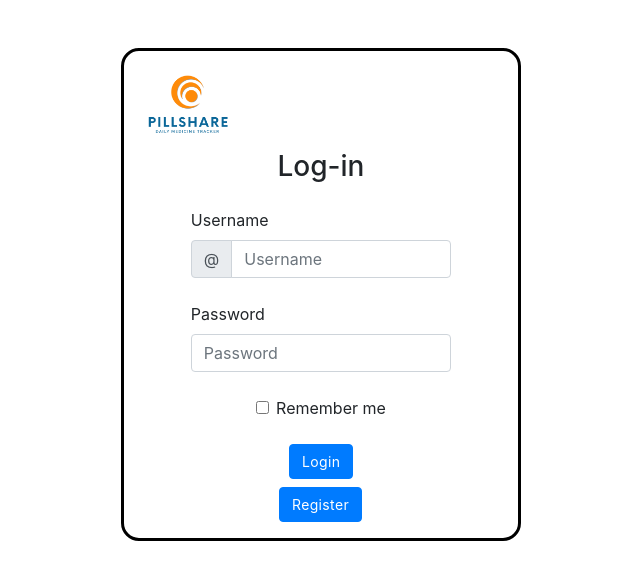
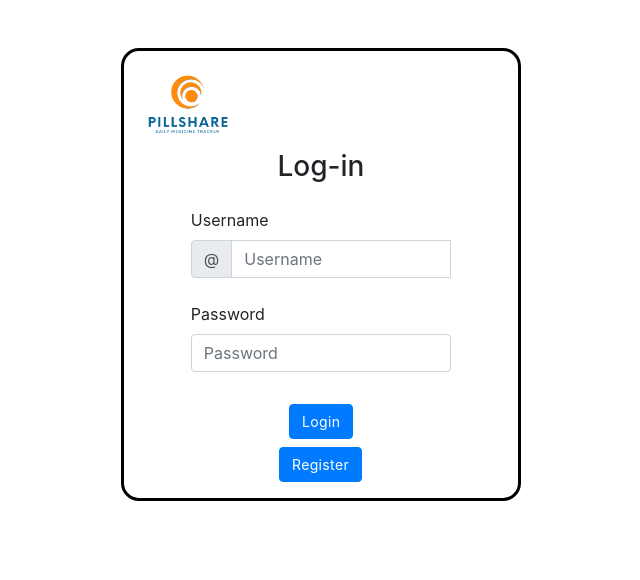
Before and after one commit to juby-gif/pillshare-frontend, a React (Create React App) app: page /login in a window 1280 px wide. Shown: the top 580 px of the page, without its empty margins (319-959 px from the left). Built offline with nearby package versions, Linux system fonts and the light colour scheme.

Commit message:
Added Login capability with API connections and fixed vital measurements

```diff
--- /dev/null
+++ b/src/API/loginAPI.js
@@ -0,0 +1,35 @@
+const USER_TOKEN = "e8efdd1c-4ebc-480e-ad11-7e1d2eb94cf7";
+const LOGIN_KEY = "Login-data"
+
+export function postLogin(postData, onSuccessCallBack, onFailureCallBack) {
+    let userArrayJSON = localStorage.getItem(LOGIN_KEY);
+
+    if (userArrayJSON === null && userArrayJSON === "[]"){
+        localStorage.setItem(LOGIN_KEY,JSON.stringify([{username:"aaa",password:"123"},{username:"juby",password:"1234"},{username:"bart",password:"321"}]));
+    }
+
+    const userArray = JSON.parse(userArrayJSON);
+
+    for (let userObj of userArray){
+        if(userObj.username === postData.username){
+            if(userObj.password === postData.password){
+                const responseData = {
+                    message : "Successfully logged-in",
+                    token : USER_TOKEN,
+                }
+                onSuccessCallBack(responseData);
+                return;
+            } else {
+                const responseData = {
+                    message : "Incorrect Password",
+                }
+                onFailureCallBack(responseData);
+                return;
+            }
+        }
+    }
+    const responseData = {
+        message : "No user was found",
+    }
+    onFailureCallBack(responseData);
+}
--- a/src/components/loginComponent.tsx
+++ b/src/components/loginComponent.tsx
@@ -2,11 +2,29 @@ import React from 'react';
 import { Form, Col, Container, Button, InputGroup, Row, FormControl,Image } from 'react-bootstrap';
 import logo from '../img/logo.png';
 
-interface IProps {
-
+interface FuncProps {
+    username : string;
+    password : string;
+    response : string;
+    message : string;
+    validated : boolean;
+    onLoginClick: (event: React.SyntheticEvent) => void;
+    onUsernameChange: (event: React.ChangeEvent<HTMLInputElement>) => void;
+    onPasswordChange: (event: React.ChangeEvent<HTMLInputElement>) => void;
+    onRegisterClick: (event: React.SyntheticEvent) => void;
 }
 
-const LoginComponent = (props: IProps) : JSX.Element => {
+const LoginComponent = (props: FuncProps) : JSX.Element => {
+    const { username,
+            password,
+            response,
+            message,
+            validated,
+            onLoginClick,
+            onUsernameChange,
+            onPasswordChange,
+            onRegisterClick,
+    } = props;
 return (
 <React.Fragment>
     <Container  fluid className="p-5">
@@ -23,9 +41,9 @@ return (
                     <h3 className="d-flex justify-content-center mb-4 mt-3">Log-in</h3>
                 </Row>
                 <Row className="d-flex justify-content-center">
-                    <Form>
+                    <Form noValidate>
                         <Form.Row className="d-flex justify-content-center">
-                            <Form.Group as={Col} md="10" controlId="validationUsername">
+                            <Form.Group as={Col} sm="5" md="12" lg="10">
                                 <Form.Label>
                                     Username
                                 </Form.Label>
@@ -33,34 +51,37 @@ return (
                                     <InputGroup.Prepend>
                                         <InputGroup.Text>@</InputGroup.Text>
                                     </InputGroup.Prepend>
-                                    <FormControl id="inlineFormInputGroup" placeholder="Username" />
+                                    <FormControl id="inlineFormInputGroup" placeholder="Username" value={username} onChange={onUsernameChange} required />
+                                    <Form.Control.Feedback type="invalid">
+                                        Please provide a valid username.
+                                    </Form.Control.Feedback>
                                 </InputGroup>
                             </Form.Group>
                         </Form.Row>
                         <Form.Row className="d-flex justify-content-center">
-                            <Form.Group as={Col} md="10" controlId="validationPassword">
+                            <Form.Group as={Col} sm="5" md="12" lg="10">
                                 <Form.Label>Password</Form.Label>
-                                <Form.Control type="password" placeholder="Password" required />
+                                <Form.Control type="password" placeholder="Password" value={password} onChange={onPasswordChange} required />
                                 <Form.Control.Feedback type="invalid">
                                     Please provide a valid password.
                                 </Form.Control.Feedback>
                             </Form.Group>
                         </Form.Row>
-                        <Form.Row className="d-flex justify-content-center">
+                        {/* <Form.Row className="d-flex justify-content-center">
                             <Form.Check
                                 type="checkbox"
                                 id="autoSizingCheck"
                                 className="mt-2 mb-4"
                                 label="Remember me"
                             />
-                        </Form.Row>
-                        <Form.Row className="d-flex justify-content-center">
-                            <Button type="submit" className="mb-2">
+                        </Form.Row> */}
+                        <Form.Row className="d-flex justify-content-center mt-3">
+                            <Button type="submit" className="mb-2" onClick={onLoginClick}>
                                 Login
                             </Button>
                         </Form.Row>
                         <Form.Row className="d-flex justify-content-center">
-                            <Button type="button" className="mb-2">
+                            <Button type="button" className="mb-2" onClick={onRegisterClick}>
                                 Register
                             </Button>
                         </Form.Row>
--- a/src/components/measurementComponentWizard.tsx
+++ b/src/components/measurementComponentWizard.tsx
@@ -24,7 +24,7 @@ import { StepConnectorProps } from '@material-ui/core';
 import '../App.css';
 import logo from '../img/logo.png';
 import pro from '../img/pro-pic.jpg';
-import ModalContainer from '../containers/modalContainer';
+import MeasurementModalContainer from '../containers/modalContainers/measurementModalContainer';
 
 
 
@@ -135,7 +135,7 @@ const MeasurementComponentWizard = (props: IProps) : JSX.Element => {
                                             <div className="ml-1 mb-5">
                                                 {activeStep === steps.length ? (
                                                     <div>
-                                                        <ModalContainer modalShow={true}/>
+                                                        <MeasurementModalContainer modalShow={true}/>
                                                     </div>
                                                     ) : (
                                                     <div>
--- /dev/null
+++ b/src/constants.js
@@ -0,0 +1,9 @@
+export const BIODB_PAGE = "biodb-page";
+export const LOGIN_PAGE_ID = "login-page";
+export const REGISTER_PAGE_ID = "register-page";
+export const DASHBOARD_LIST_PAGE_ID = "dashboard-page";
+export const SENSOR_NAME = "sensor-name";
+export const SENSOR_DETAIL_PAGE_ID = "sensor-detail";
+export const BIODB_TOKEN = "BioDB-token";
+export const BIODB_USER_DETAIL = "BioDB-UserDetailKey";
+export const BIODB_LOGGED_IN_USER = "BioDB-Logged-in-User";
--- a/src/containers/loginContainer.tsx
+++ b/src/containers/loginContainer.tsx
@@ -1,24 +1,139 @@
 import React, { Component } from 'react';
+import { RouteComponentProps  } from 'react-router';
+
 import LoginComponent from '../components/loginComponent';
+import { BIODB_TOKEN,BIODB_LOGGED_IN_USER } from '../constants';
+import { postLogin } from "../API/loginAPI"
+import '../App.css'
 
 
 interface IProps {
 
 }
 interface StateProps {
-
+username : string;
+password : string;
+response : string;
+message : string;
+validated : boolean;
 }
 
-export default class LoginContainer extends Component<IProps,StateProps> {
-constructor(props : IProps){
-    super(props);
-    this.state = {
+interface ResponseProps {
+    message : string;
+    token ?: string;
+}
+export default class LoginContainer extends Component<IProps & RouteComponentProps,StateProps> {
 
-    }
+      /*   *
+           *  Initializer
+           *------------------------------------------------------------
+      */
+      constructor(props:IProps & RouteComponentProps){
+        super(props);
+        this.state={
+          username:"",
+          password:"",
+          response:"",
+          message:"",
+          validated:false,
+        }
+        this.onUsernameChange = this.onUsernameChange.bind(this);
+        this.onPasswordChange = this.onPasswordChange.bind(this);
+        this.onLoginClick = this.onLoginClick.bind(this);
+        this.onRegisterClick = this.onRegisterClick.bind(this);
+        this.onSuccessCallBack = this.onSuccessCallBack.bind(this);
+        this.onFailureCallBack = this.onFailureCallBack.bind(this);
+      }
+
+      /* *
+         *  Utility
+         *------------------------------------------------------------
+      */
+      //Nothing
+
+      /* *
+         *  Component Life-cycle Management
+         *------------------------------------------------------------
+      */
+      //Nothing
+
+      /* *
+         *  API callback functions
+         *------------------------------------------------------------
+      */
+      onLoginAPIProcessCall = (username:string,password:string):void => {
+        const { onSuccessCallBack,onFailureCallBack } = this;
+        const postData = {
+            username: username,
+            password: password,
+        };
+        postLogin(postData, onSuccessCallBack, onFailureCallBack);
+      }
+
+      /* *
+         *  Event handling functions
+         *------------------------------------------------------------
+      */
+      onUsernameChange = (event: React.ChangeEvent<HTMLInputElement>): void => {
+        this.setState({
+          message:""
+        })
+        this.setState({
+          username:event.currentTarget.value,
+        })
+      }
+
+      onPasswordChange = (event: React.ChangeEvent<HTMLInputElement>): void => {
+        this.setState({
+          message:"",
+        })
+        this.setState({
+          password:event.currentTarget.value,
+        })
+      }
+
+      onLoginClick = (event: React.SyntheticEvent): void => {
+        event.preventDefault();
+        const {username,password} = this.state;
+        this.onLoginAPIProcessCall(username,password);
+      }
+
+      onRegisterClick = (event: React.SyntheticEvent): void => {
+        event.preventDefault();
+        this.props.history.push("/register")
+      }
+
+      onSuccessCallBack = (responseData: ResponseProps): void => {
+          console.log("Messege => ",responseData.message,"Token => ",responseData.token);
+          this.props.history.push("/dashboard");
+
+      }
+
+      onFailureCallBack = (responseData: ResponseProps): void => {
+        alert(responseData.message);
+      }
+
+      /* *
+         *  Main render function
+         *------------------------------------------------------------
+      */
+      render(){
+        const {username,password,response,message,validated} = this.state;
+        const {onUsernameChange,onPasswordChange,onLoginClick,onRegisterClick} = this;
+        return(
+          <div>
+              <LoginComponent
+              username={username}
+              password={password}
+              response={response}
+              message={message}
+              validated={validated}
+              onUsernameChange={onUsernameChange}
+              onPasswordChange={onPasswordChange}
+              onLoginClick={onLoginClick}
+              onRegisterClick={onRegisterClick}
+              />
+          </div>
+        );
+      }
 }
-render(){
-    return(
-        <LoginComponent />
-    );
-}
-}
```
Also changed, not shown: src/components/userProfileComponent.tsx (+7 -2 lines), 1 other file (tests, documents, lock files or other folders).
